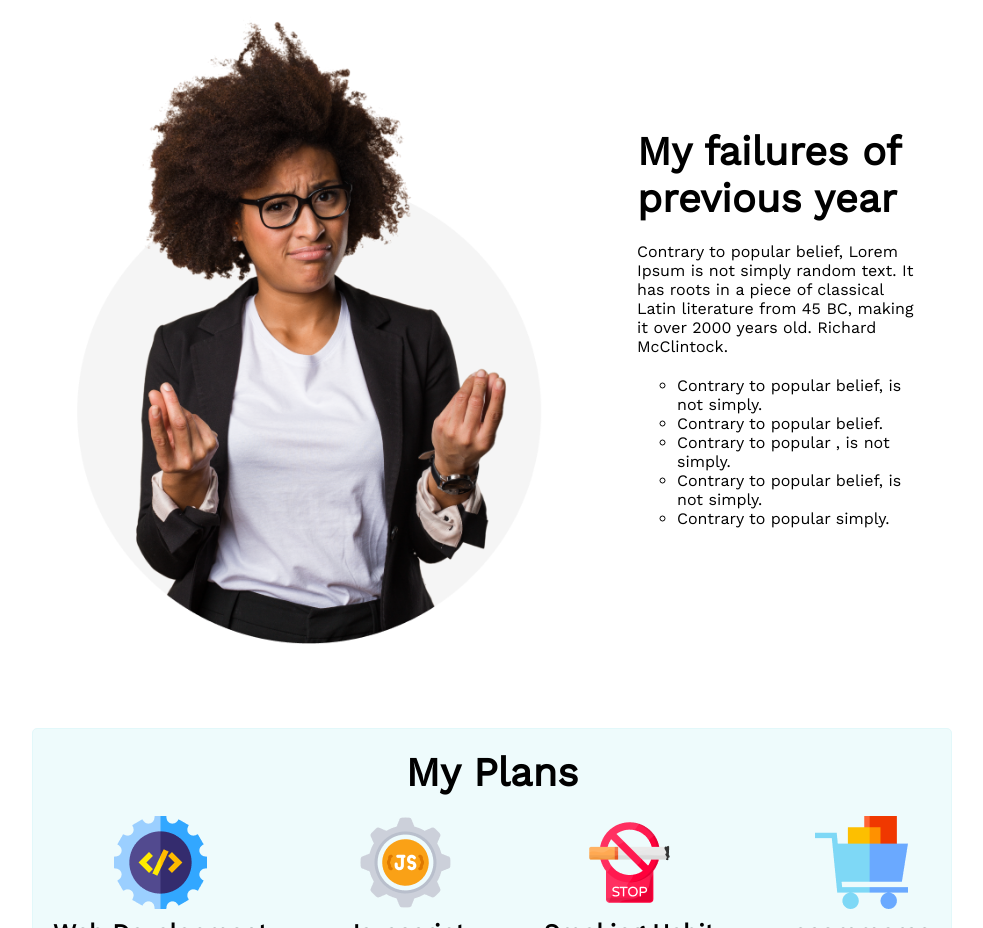
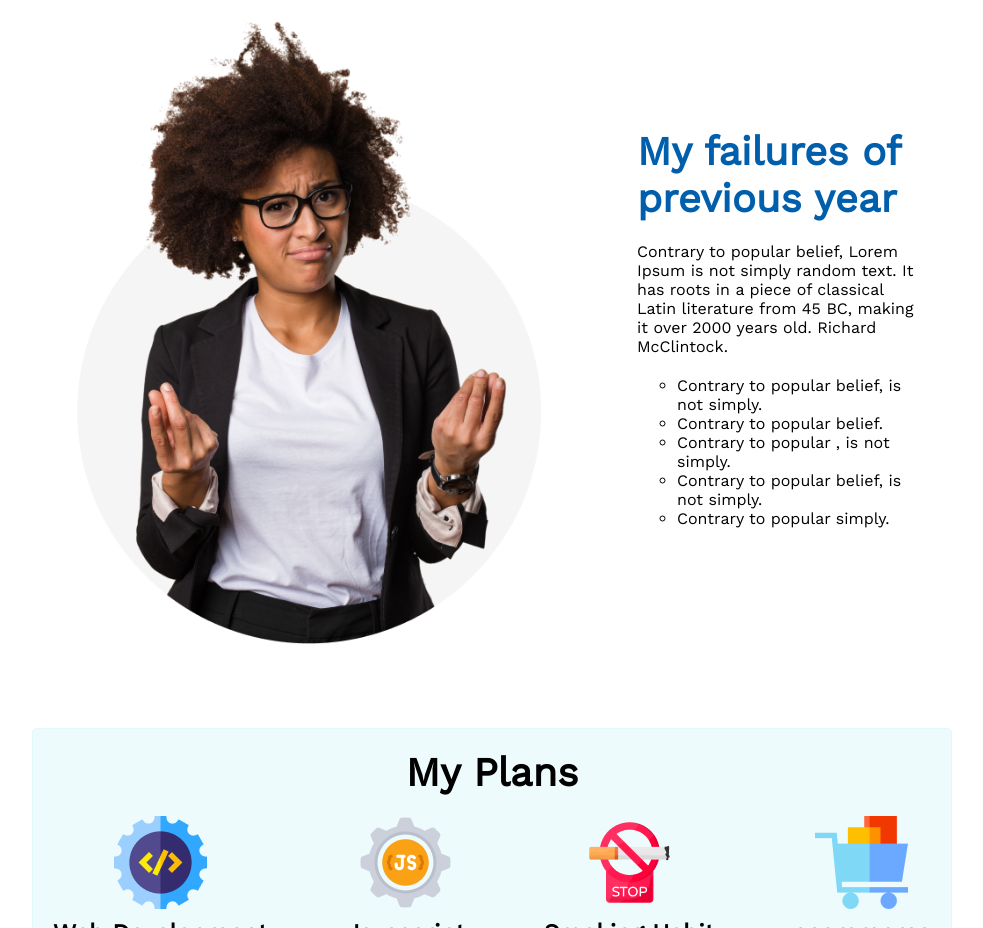
Before and after one commit to ProdipKirtania/new-year-new-start, a plain HTML site: page index.html in a window 1280 px wide. Shown: the part 900-1828 px from the top of the page, without its empty margins (148-1131 px from the left). Drawn offline with nearby package versions, Linux system fonts and the light colour scheme.

Commit message:
code format

```diff
--- a/style.css
+++ b/style.css
@@ -15,7 +15,7 @@
 }
 
 
-/* header section */
+/* header section style*/
 .header {
     width: 100%;
     height: 808px;
@@ -43,7 +43,7 @@
     color: #FFFFFF;
 }
 
-/* background-image: url(images/banner/banner3.png); */
+/* failure section style*/
 
 .failure-section {
     margin: 100px 205px 80px;
@@ -68,6 +68,7 @@
 
 .failure-title {
     font-size: 40px;
+    color: #005FAC;
 }
 
 .plans-section {
```
Also changed, not shown: index.html (+4 -0 lines).
